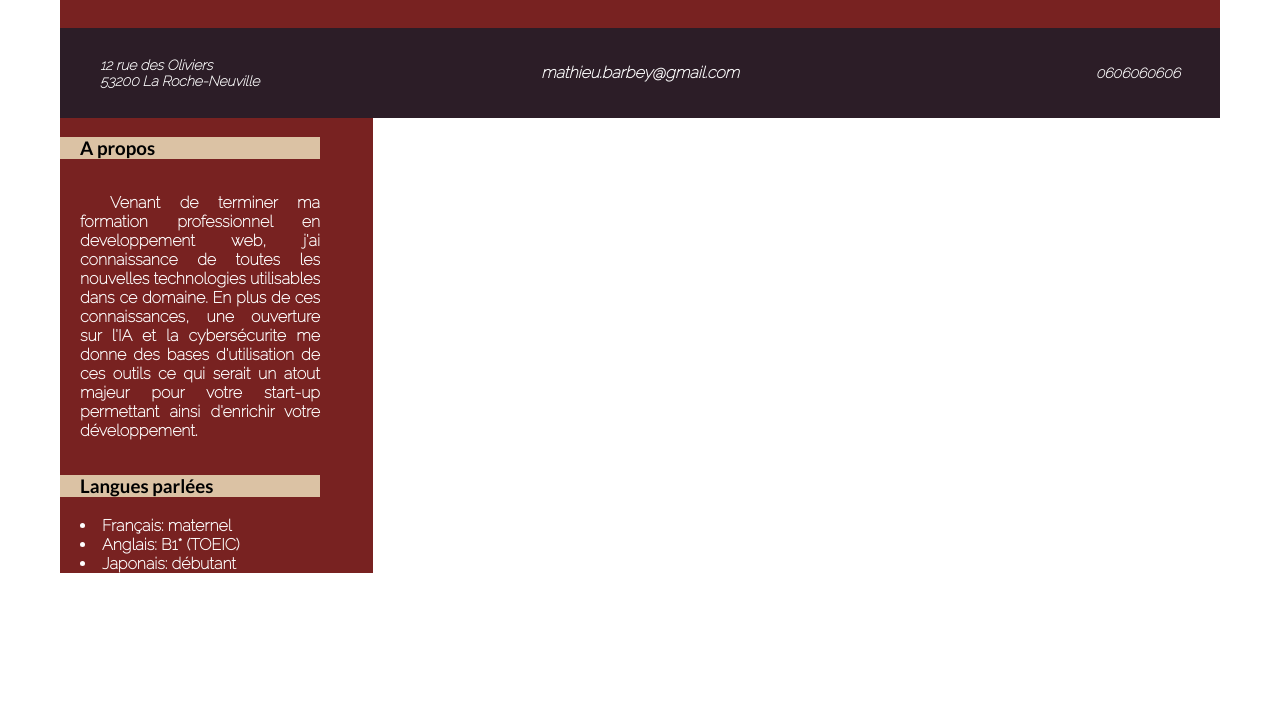
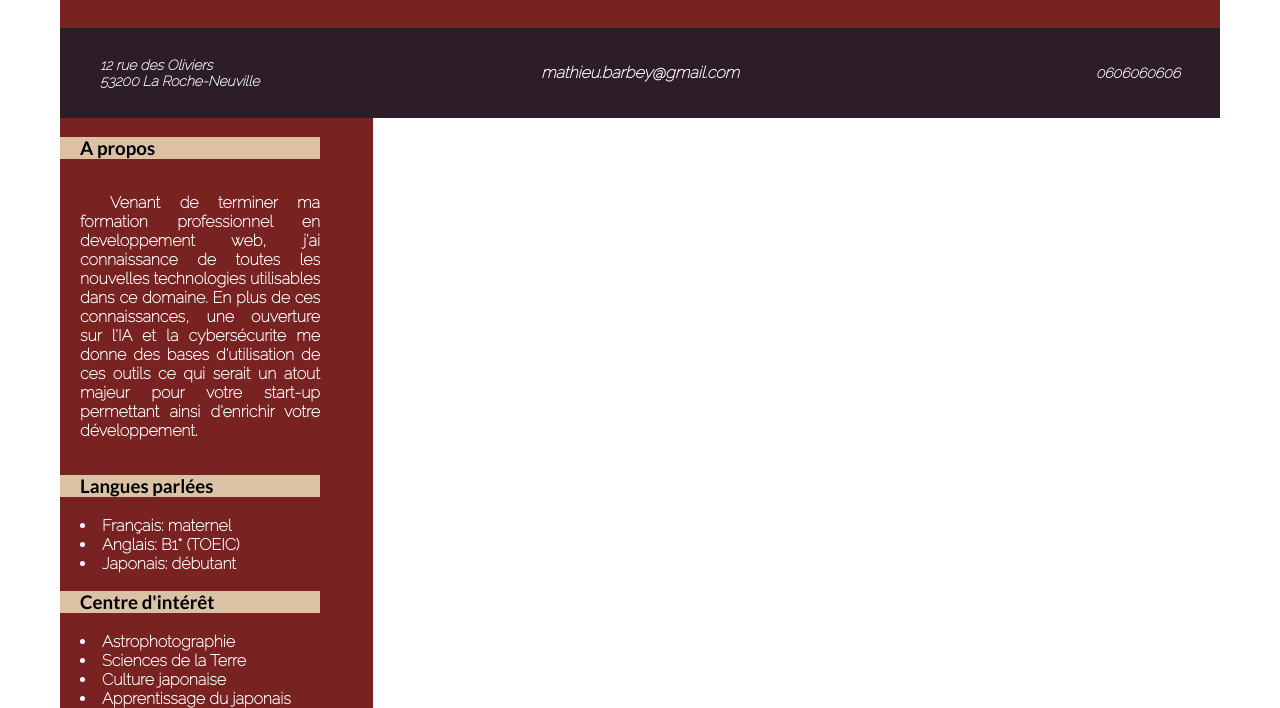
Before and after one commit to matiti61290/CV-HTML-Formation, a plain HTML site: page index.html in a window 1280 px wide. Shown: the part 419-1127 px from the top of the page. Before the commit the page ends 992 px from the top, so only its background shows below. Drawn offline with Linux system fonts and the light colour scheme.

Commit message:
Ajout de la partie gauche du main

```diff
--- a/assets/css/style.css
+++ b/assets/css/style.css
@@ -108,7 +108,7 @@ h3{
     text-align: justify;
 }
 
-#langues{
+li{
     padding-left: 20px;
     color: white;
     font-family: Raleway;
--- a/index.html
+++ b/index.html
@@ -35,6 +35,13 @@
                 <li>Anglais: B1* (TOEIC)</li>
                 <li>Japonais: débutant</li>
             </div>
+            <h3>Centre d'intérêt</h3>
+            <div>
+                <li>Astrophotographie</li>
+                <li>Sciences de la Terre</li>
+                <li>Culture japonaise</li>
+                <li>Apprentissage du japonais</li>
+            </div>
         </div>
         <div id="right_part">
 
```
